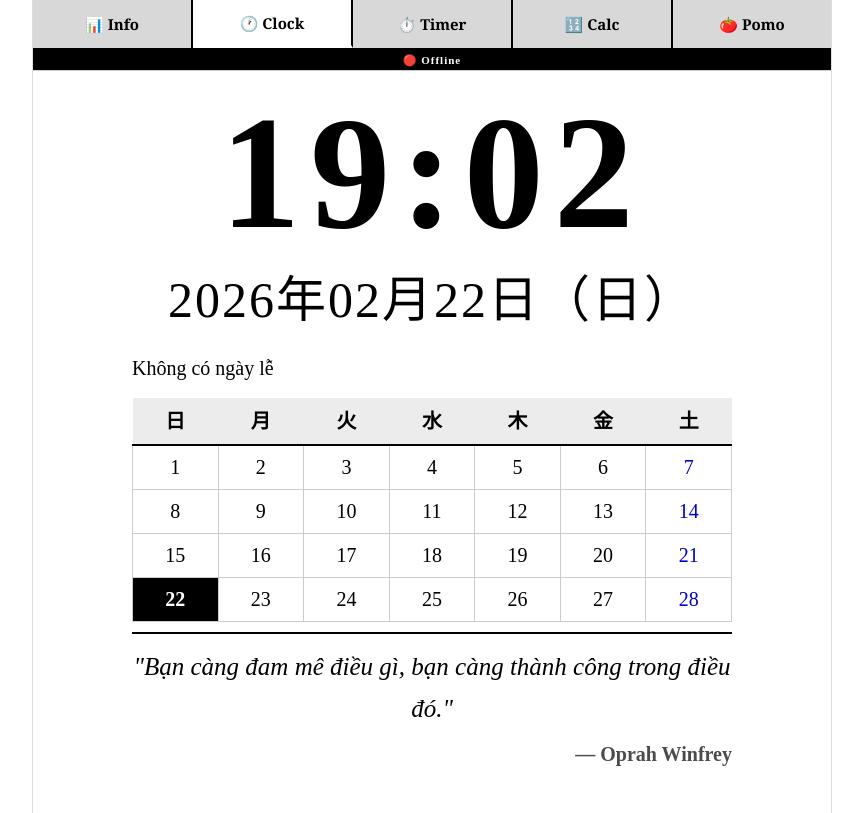
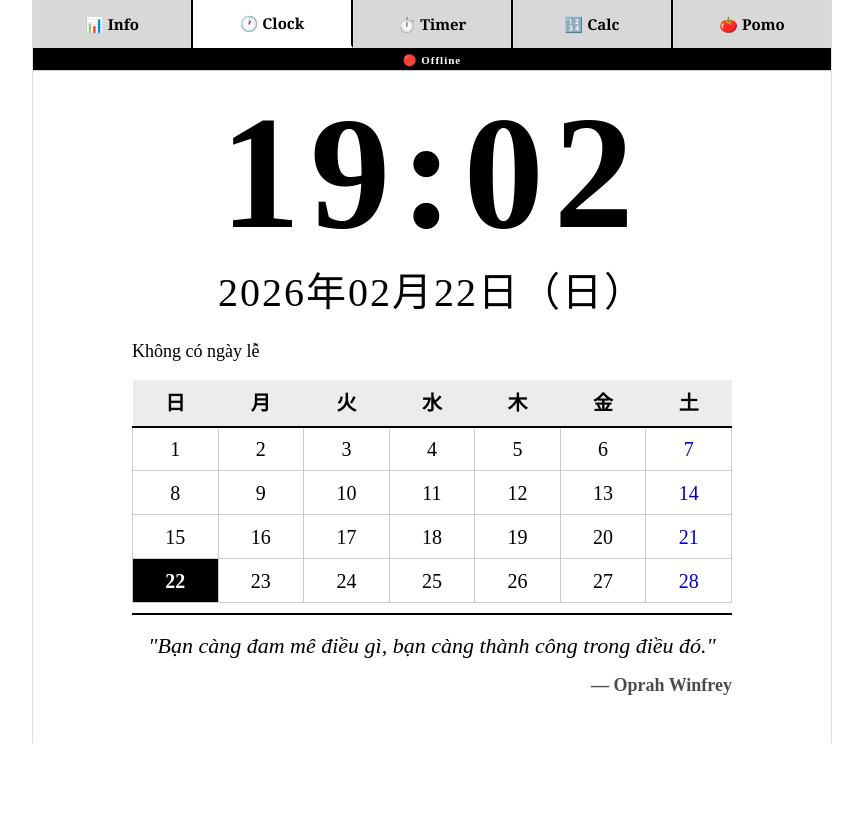
Before and after one commit to luonghenry/dashboard, a plain HTML site: page index.html in a window 1280 px wide. Shown: the whole page, without its empty margins (208-1071 px from the left). Drawn offline with Linux system fonts and the light colour scheme; no server answers.

Commit message:
Update CSS

```diff
--- a/style.css
+++ b/style.css
@@ -168,8 +168,8 @@ body {
 }
 .bigclock-wrap > * { margin-bottom: 10px; }
 #bigTime { font-size: 200px; font-weight: bold; letter-spacing: 10px; line-height: 1; }
-#bigDate { font-size: 50px; letter-spacing: 2px; }
-.big-holidays { width: 100%; max-width: 600px; font-size: 20px; text-align: left; line-height: 1.7; }
+#bigDate { font-size: 40px; letter-spacing: 2px; }
+.big-holidays { width: 100%; max-width: 600px; font-size: 18px; text-align: left; line-height: 1.7; }
 .bigcal       { width: 100%; max-width: 600px; }
 .bigcal table { width: 100%; border-collapse: collapse; }
 .bigcal th    { border-bottom: 2px solid #000; padding: 8px 4px; background: #ececec; font-size: 20px; text-align: center; }
@@ -178,8 +178,8 @@ body {
 .bigcal td.holiday { color: #c00; font-style: italic; font-weight: bold; font-size: 25px;}
 .bigcal td.sat     { color: #00c; }
 .big-quote        { width: 100%; max-width: 600px; padding: 12px 0 0; border-top: 2px solid #000; font-style: italic; line-height: 1.7; }
-.big-quote-text   { font-size: 25px; margin-bottom: 6px; }
-.big-quote-author { font-size: 20px; text-align: right; font-style: normal; font-weight: bold; opacity: 0.7; }
+.big-quote-text   { font-size: 22px; margin-bottom: 6px; }
+.big-quote-author { font-size: 18px; text-align: right; font-style: normal; font-weight: bold; opacity: 0.7; }
 
 /* ══ TAB 3: TIMER ══ */
 .timer-wrap {
```
